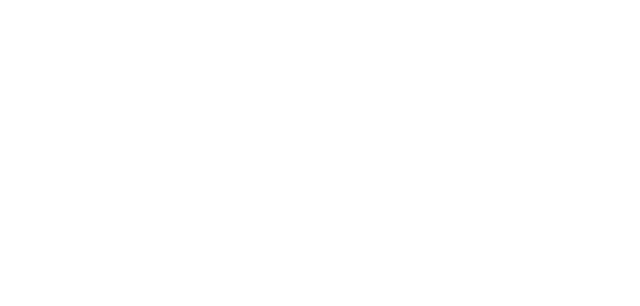
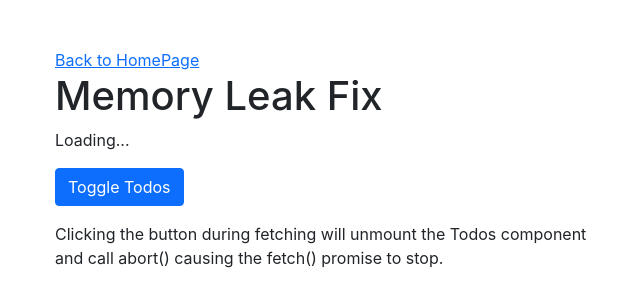
Before and after one commit to shirve/advanced-react-hooks, a React (Create React App) app: page /memory-leak-example in a window 1280 px wide. Before the commit this address had no page. Shown: the top 306 px of the page, without its empty margins (27-667 px from the left). Built offline with nearby package versions, Linux system fonts and the light colour scheme; no server answers.

Commit message:
memory leak example

```diff
--- a/src/App.tsx
+++ b/src/App.tsx
@@ -2,6 +2,7 @@
 import HomePage from './components/HomePage'
 import UseRefExample1 from './components/UseRefExample1'
 import UseRefExample2 from './components/UseRefExample2'
+import MemoryLeakExample from './components/MemoryLeakExample'
 
 function App() {
   return (
@@ -11,6 +12,7 @@
           <Route path='/' element={<HomePage />} />
           <Route path='useref-example-1' element={<UseRefExample1 />} />
           <Route path='useref-example-2' element={<UseRefExample2 />} />
+          <Route path='memory-leak-example' element={<MemoryLeakExample />} />
         </Routes>
       </main>
     </Router>
--- a/src/components/HomePage.tsx
+++ b/src/components/HomePage.tsx
@@ -13,6 +13,11 @@
           useRef example-2
         </li>
       </Link>
+      <Link to='memory-leak-example' className='text-decoration-none'>
+        <li className='list-group-item list-group-item-action'>
+          memory leak example
+        </li>
+      </Link>
     </ul>
   )
 }
--- /dev/null
+++ b/src/components/MemoryLeakExample.tsx
@@ -0,0 +1,27 @@
+import { useState } from 'react'
+import { Link } from 'react-router-dom'
+import Todos from './Todos'
+
+const MemoryLeakExample = () => {
+  const [showTodo, setShowTodo] = useState(true)
+
+  return (
+    <div className='w-50'>
+      <Link to='/'>Back to HomePage</Link>
+      <h1>Memory Leak Fix</h1>
+      {showTodo && <Todos />}
+      <button
+        className='btn btn-primary'
+        onClick={() => setShowTodo(!showTodo)}
+      >
+        Toggle Todos
+      </button>
+      <p className='mt-3'>
+        Clicking the button during fetching will unmount the Todos component and
+        call abort() causing the fetch() promise to stop.
+      </p>
+    </div>
+  )
+}
+
+export default MemoryLeakExample
--- /dev/null
+++ b/src/components/Todos.tsx
@@ -0,0 +1,36 @@
+import { useState, useEffect } from 'react'
+
+interface ITodo {
+  userId: number
+  id: number
+  title: string
+  completed: boolean
+}
+
+const Todos = () => {
+  const [loading, setLoading] = useState(true)
+  const [todos, setTodos] = useState<ITodo[]>([])
+
+  useEffect(() => {
+    const controller = new AbortController()
+
+    const fetchTodos = async () => {
+      const res = await fetch('https://jsonplaceholder.typicode.com/todos', {
+        signal: controller.signal,
+      })
+      const data = await res.json()
+      setTodos(data)
+      setLoading(false)
+    }
+    fetchTodos()
+
+    return () => {
+      // if abort() is called during the fetch() promise then it rejects with DOMException
+      controller.abort()
+    }
+  }, [])
+
+  return loading ? <p>Loading...</p> : <p>{todos && 'Todos loaded'}</p>
+}
+
+export default Todos
```
